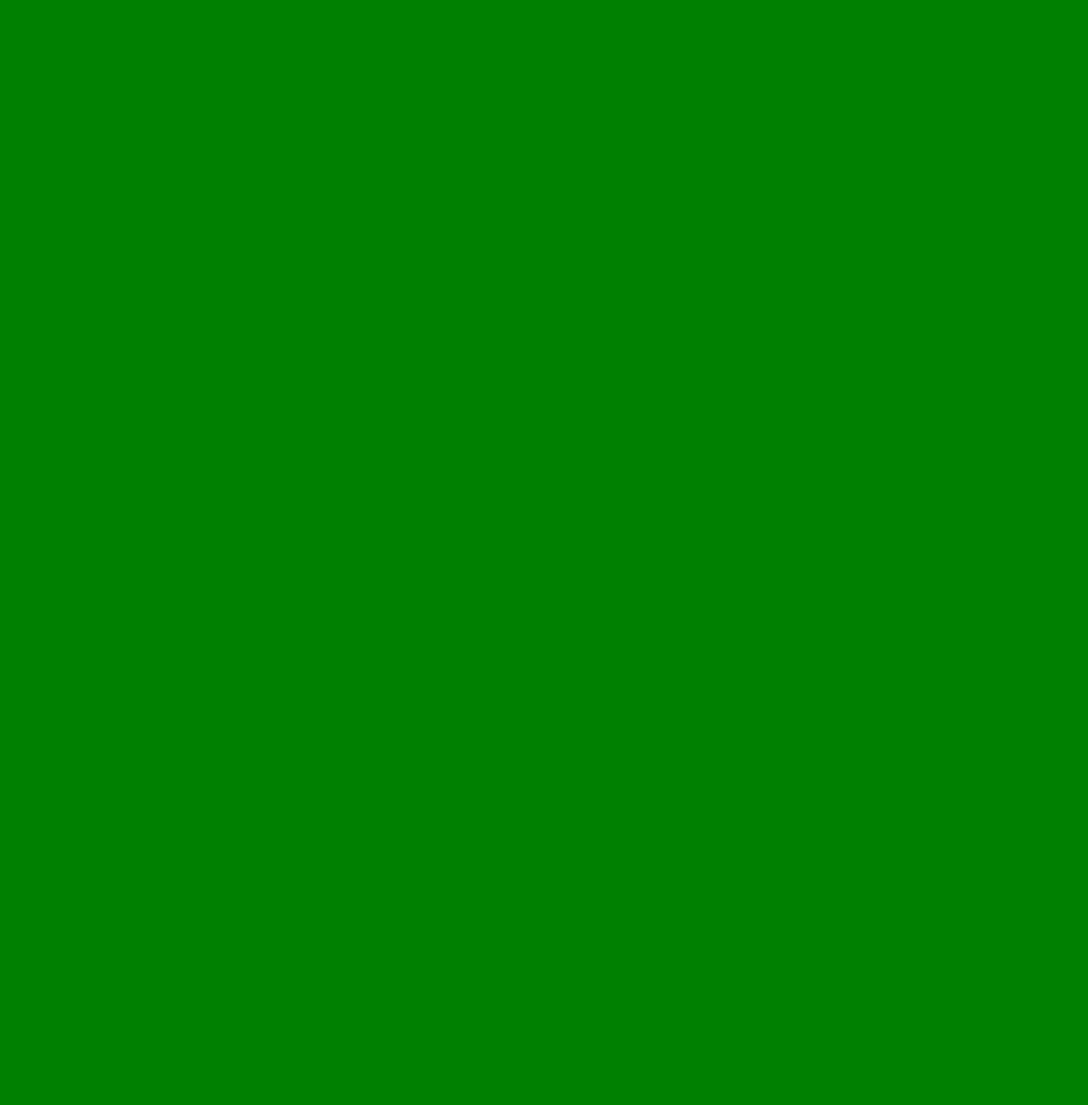
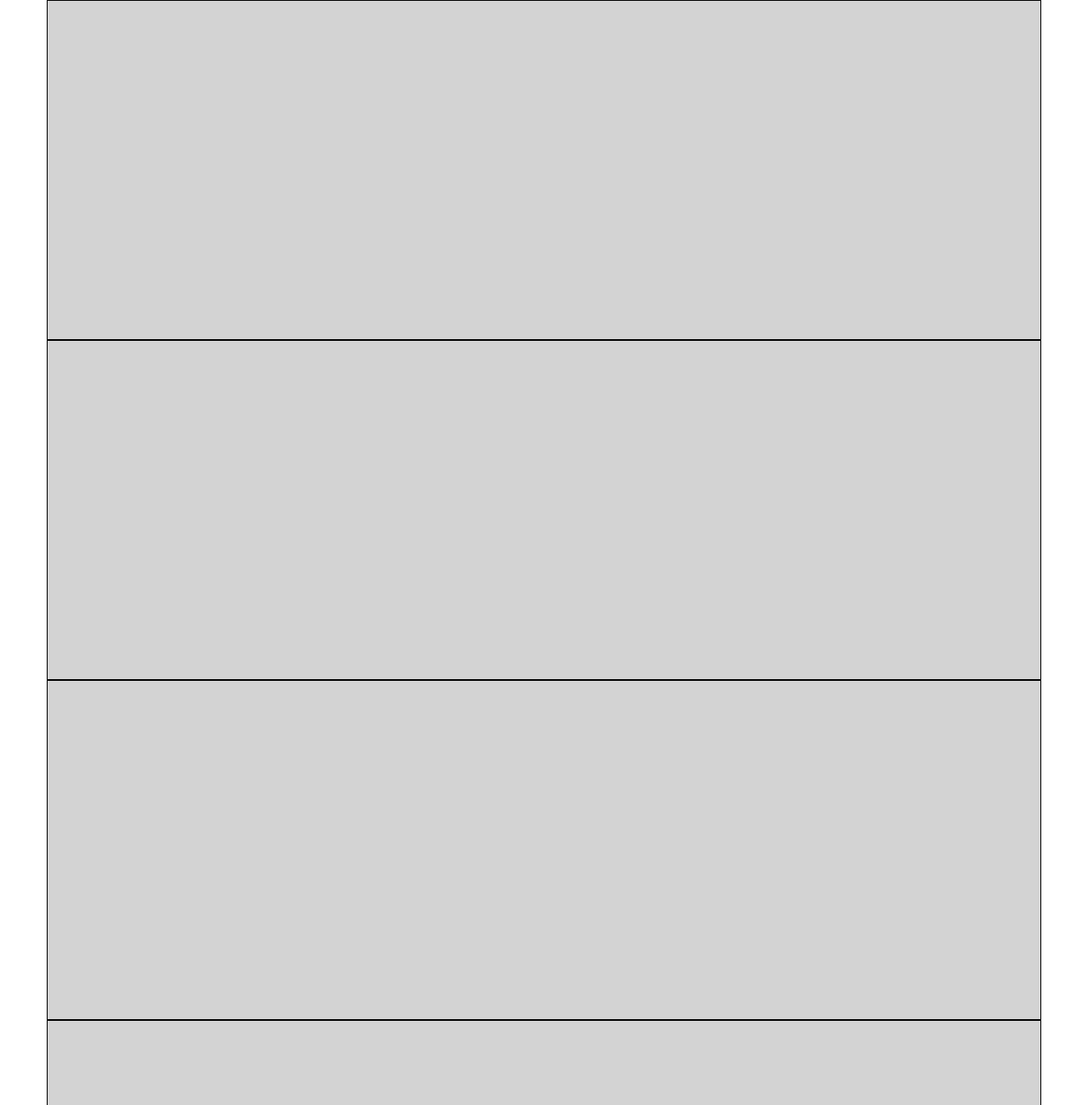
Before and after one commit to emazack/html-css-bootstrap-freelancer, a plain HTML site: page index.html in a window 1280 px wide. Shown: the top 1300 px of the page at 85% size. Before the commit the page ends 800 px from the top, so only its background shows below. Drawn offline with nearby package versions, Linux system fonts and the light colour scheme.

Commit message:
HTML: Struttura Header

```diff
--- a/css/style.css
+++ b/css/style.css
@@ -1,5 +1,13 @@
 /* DEBUG:  */
-*{
-  background-color: green;
+.container{
+  border: 1px solid black;
+  height: 400px;
+  background-color: lightgrey;
 }
+
+/* [class*='col-']{
+  border: 1px solid black;
+  background-color:
+} */
+
 /* DEBUG:  */
--- a/index.html
+++ b/index.html
@@ -9,27 +9,35 @@
   </head>
   <body>
     <!---------------------------- SEZIONE JUMBOTRON -->
-    <header>
+    <header class="container">
       <!-- BARRA NAVIGAZIONE FISSA -->
       <nav>
+        <div id="logonav_sx" class="">
 
+        </div>
+        <div id="menunav_dx" class="">
+
+        </div>
       </nav>
+      <!-- JUMBOTRON -->
+      <div id="jumbotron" class="">
 
+      </div>
     </header>
     <!----------------------------- SEZIONE PORTFOLIO -->
-    <section>
+    <section class="container">
 
     </section>
     <!------------------------------ SEZIONE ABOUT -->
-    <section>
+    <section class="container">
 
     </section>
     <!------------------------------ SEZIONE CONTACT ME -->
-    <section>
+    <section class="container">
 
     </section>
     <!-------------------------------- SEZIONE FOOTER -->
-    <footer>
+    <footer class="container">
 
     </footer>
 
```
